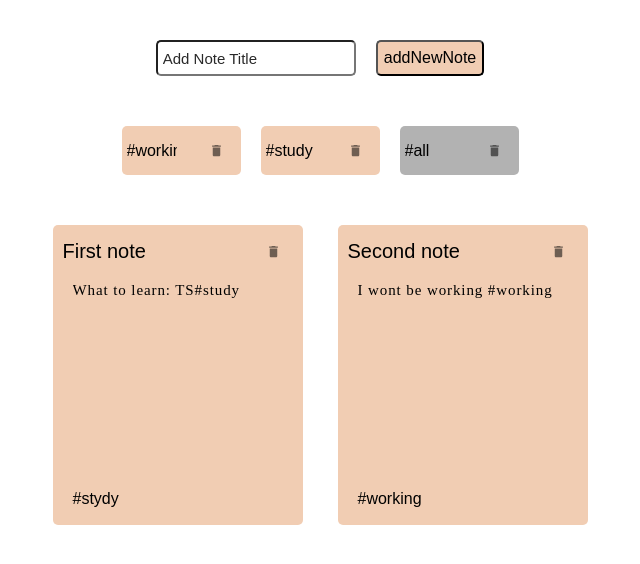
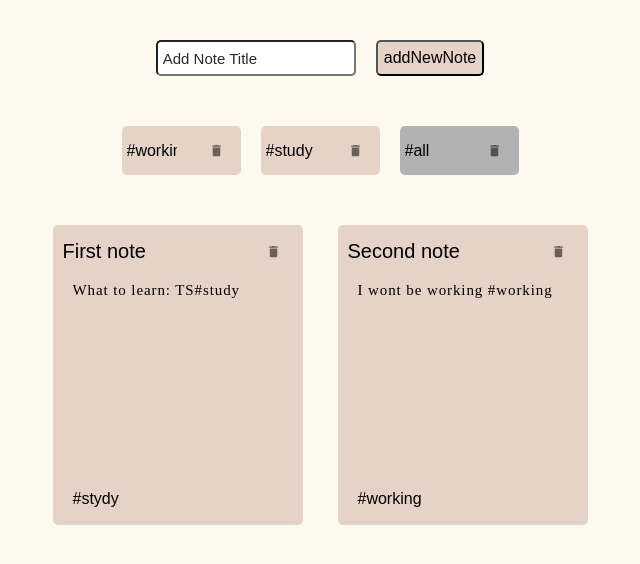
Before and after one commit to Denhope/react-note, a React app: page / in a window 1280 px wide. Shown: the top 564 px of the page, without its empty margins (320-960 px from the left). Built offline with nearby package versions, Linux system fonts and the light colour scheme.

Commit message:
feat: update styles

```diff
--- a/index.html
+++ b/index.html
@@ -2,6 +2,7 @@
 <html>
   <head>
     <meta charset="utf-8" />
+    <meta name="viewport" content="width=device-width, initial-scale=1.0" />
     <title>React-Note-App</title>
   </head>
 
--- a/src/App.module.scss
+++ b/src/App.module.scss
@@ -9,9 +9,10 @@
   margin: auto;
   padding: 0 20px;
 
-  @media (max-width: 375px) {
+  @include media-mobile {
     max-width: $mobile-big-width;
     padding: 0 10px;
+    gap: 2rem;
   }
 
 }
--- a/src/components/Note/NoteItem.module.scss
+++ b/src/components/Note/NoteItem.module.scss
@@ -1,5 +1,6 @@
 @import "../../utils/constants.module.scss";
 @import "../../utils/placeholders.module.scss";
+@import "../../utils/mixins.module.scss";
 
 
 .NoteItem {
@@ -11,6 +12,12 @@
     background-color: $color-primery;
     border-radius: 0.5rem;
     overflow: hidden;
+
+    @include media-mobile {
+        width: 32rem;
+        padding: 1rem;
+    }
+
 
     &:hover {
         @extend %transition;
--- a/src/components/NoteList/NoteList.module.scss
+++ b/src/components/NoteList/NoteList.module.scss
@@ -1,8 +1,13 @@
 @import "../../utils/constants.module.scss";
+@import "../../utils/mixins.module.scss";
 
 .NoteList {
     display: flex;
     gap: 3.5rem;
     flex-wrap: wrap;
-    justify-content: center
+    justify-content: center;
+
+    @include media-mobile {
+        gap: 2rem
+    }
 }
--- a/src/utils/base.module.scss
+++ b/src/utils/base.module.scss
@@ -11,6 +11,7 @@ body {
     font-size: 1.6rem;
     // @extend %font;
     @extend %transition;
+    background-color: $color-whithe
 }
 
 .body_lock {
--- a/src/utils/constants.module.scss
+++ b/src/utils/constants.module.scss
@@ -6,7 +6,7 @@ $white: #ffffff;
 $black: #000000;
 $blackMat: #1c1c1c;
 $gray: linear-gradient(125deg, #999797, #999393 81%);
-$color-primery: #f1cdb3;
+$color-primery: #e6d3c7;
 $color-dark-m: #b2b2b2;
 $color-dark-s: #cdcdcd;
 $color-dark-l: #545454;
```
Also changed, not shown: 1 other file (tests, documents, lock files or other folders).
